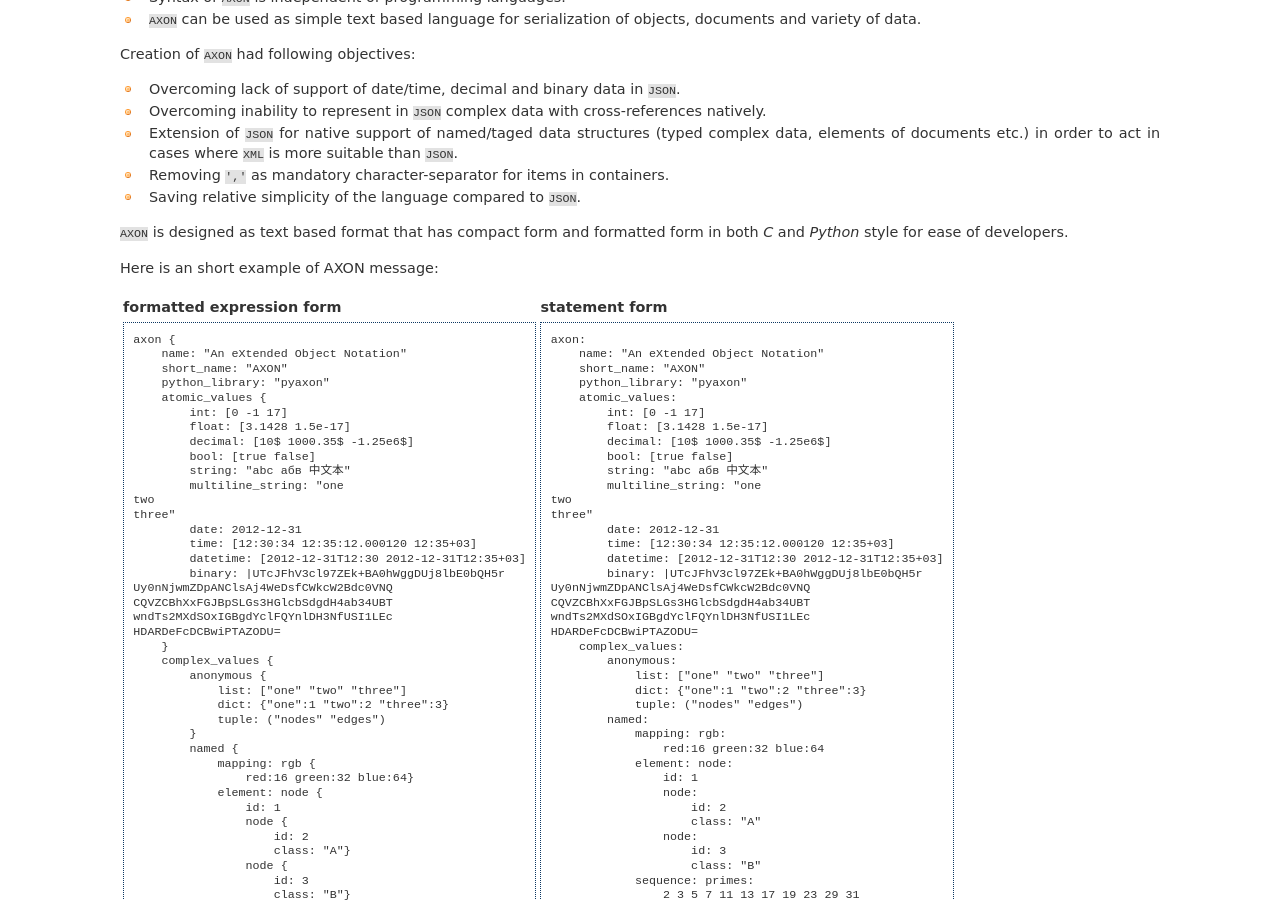
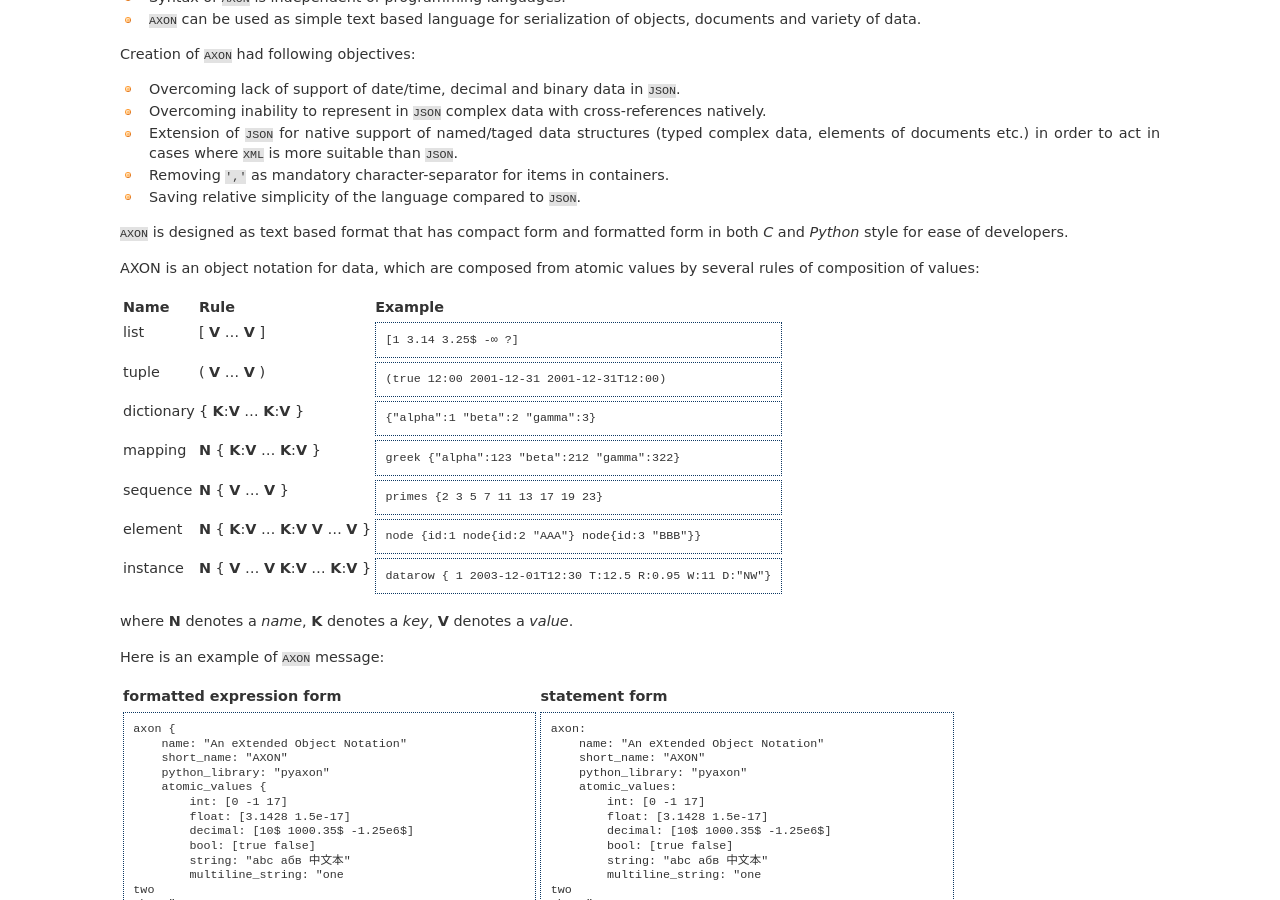
Before and after one commit to intellimath/pyaxon, a Sphinx documentation site: the page built from docs/index.rst, in a window 1280 px wide and 900 px high, scrolled down 343 px. Built offline with Sphinx 7.4.7, drawn with Linux system fonts in a browser that asks for light colours.

Commit message:
Add data patterns to index

```diff
--- a/docs/index.rst
+++ b/docs/index.rst
@@ -56,7 +56,52 @@
 ``AXON`` is designed as text based format that has compact form and
 formatted form in both `C` and `Python` style for ease of developers.
 
-Here is an short example of AXON message:
+AXON is an object notation for data, which are composed from atomic values
+by several rules of composition of values:
+
+.. raw:: html
+
+    <table>
+    <thead><th>Name</th><th>Rule</th><th>Example</th></thead>
+    <tr><td>list</td><td>[ <b>V</b> … <b>V</b> ]</td>
+    <td><pre>
+    [1 3.14 3.25$ -∞ ?]
+    </pre></td></tr>
+
+    <tr><td>tuple</td><td>( <b>V</b> … <b>V</b> )</td>
+    <td><pre>
+    (true 12:00 2001-12-31 2001-12-31T12:00)
+    </pre></td></tr>
+
+    <tr><td>dictionary</td><td>{ <b>K</b>:<b>V</b> … <b>K</b>:<b>V</b> }</td>
+    <td><pre>
+    {"alpha":1 "beta":2 "gamma":3}
+    </pre></td></tr>
+
+    <tr><td>mapping</td><td><b>N</b> { <b>K</b>:<b>V</b> … <b>K</b>:<b>V</b> }</td>
+    <td><pre>
+    greek {"alpha":123 "beta":212 "gamma":322}
+    </pre></td></tr>
+
+    <tr><td>sequence</td><td><b>N</b> { <b>V</b> … <b>V</b> }</td>
+    <td><pre>
+    primes {2 3 5 7 11 13 17 19 23}
+    </pre></td></tr>
+
+    <tr><td>element</td><td><b>N</b> { <b>K</b>:<b>V</b> … <b>K</b>:<b>V</b> <b>V</b> … <b>V</b> }</td>
+    <td><pre>
+    node {id:1 node{id:2 "AAA"} node{id:3 "BBB"}}
+    </pre></td></tr>
+
+    <tr><td>instance</td><td><b>N</b> { <b>V</b> … <b>V</b> <b>K</b>:<b>V</b> … <b>K</b>:<b>V</b> }</td>
+    <td><pre>
+    datarow { 1 2003-12-01T12:30 T:12.5 R:0.95 W:11 D:"NW"}
+    </pre></td></tr>
+    </table>
+
+where **N** denotes a *name*, **K** denotes a *key*, **V** denotes a *value*.
+
+Here is an example of ``AXON`` message:
 
 .. raw:: html
 
```
Also changed, not shown: docs/notebooks/axon_tutorial.ipynb, 1 other file.
